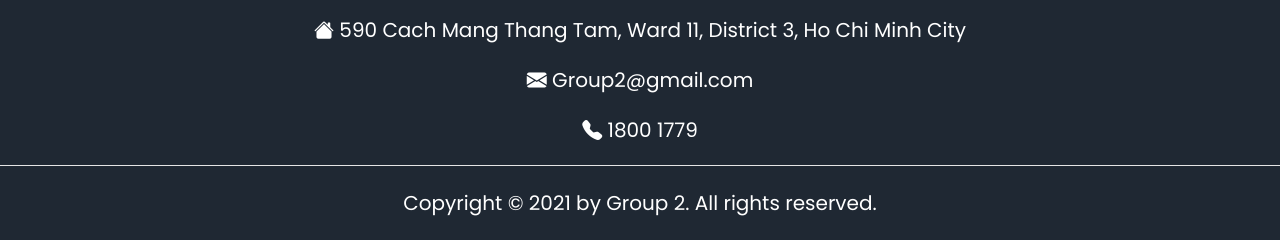
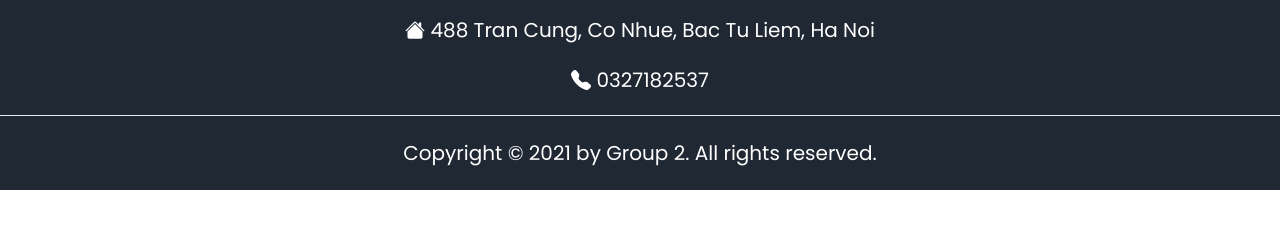
Before and after one commit to Truonghocdot/E_Project, a plain HTML site: page index.html in a window 1280 px wide. Shown: the part 8759-8999 px from the top of the page. After the commit the page ends 8949 px from the top, so only its background shows below. Drawn offline with nearby package versions, Linux system fonts and the light colour scheme; some packages are replaced by stand-ins of ours.

Commit message:
Update index.html

```diff
--- a/index.html
+++ b/index.html
@@ -228,10 +228,6 @@
       <!-- Members Info -->
       <div class="members">
         <h1>Website Creators</h1>
-        <!-- <p>Huynh Ngoc Thanh - Student1339033</p>
-                <p>Nguyen Phat Tai - Student1316806</p>
-                <p>Nguyen Pham Thi Cam Tu - Student1335967</p>
-                <p>Nguyen Hai Hoang - Student1339262</p> -->
         <p>Mai Van Truong - B9479</p>
       </div>
     </section>
@@ -279,11 +275,9 @@
     <!-- Contact info -->
     <div class="contact">
       <p>
-        <i class="bi bi-house-fill"></i> 590 Cach Mang Thang Tam, Ward 11,
-        District 3, Ho Chi Minh City
+        <i class="bi bi-house-fill"></i> 488 Tran Cung, Co Nhue, Bac Tu Liem, Ha Noi
       </p>
-      <p><i class="bi bi-envelope-fill"></i> Group2@gmail.com</p>
-      <p><i class="bi bi-telephone-fill"></i> 1800 1779</p>
+      <p><i class="bi bi-telephone-fill"></i> 0327182537</p>
     </div>
     <!-- Copyright -->
     <hr />
```
